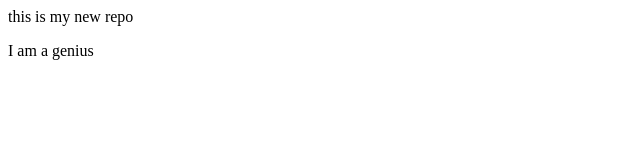
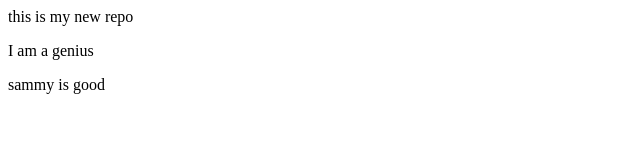
Before and after one commit to danish-github-devops/localcode, a plain HTML site: page index.html in a window 1280 px wide. Shown: the whole page, without its empty margins (0-640 px from the left). Drawn offline with Linux system fonts and the light colour scheme.

Commit message:
New changes

```diff
--- a/index.html
+++ b/index.html
@@ -1,2 +1,3 @@
 <p>this is my new repo</p>
 <P>I am a genius</P>
+<p>sammy is good</p>
```
Also changed, not shown: 1 other file.
